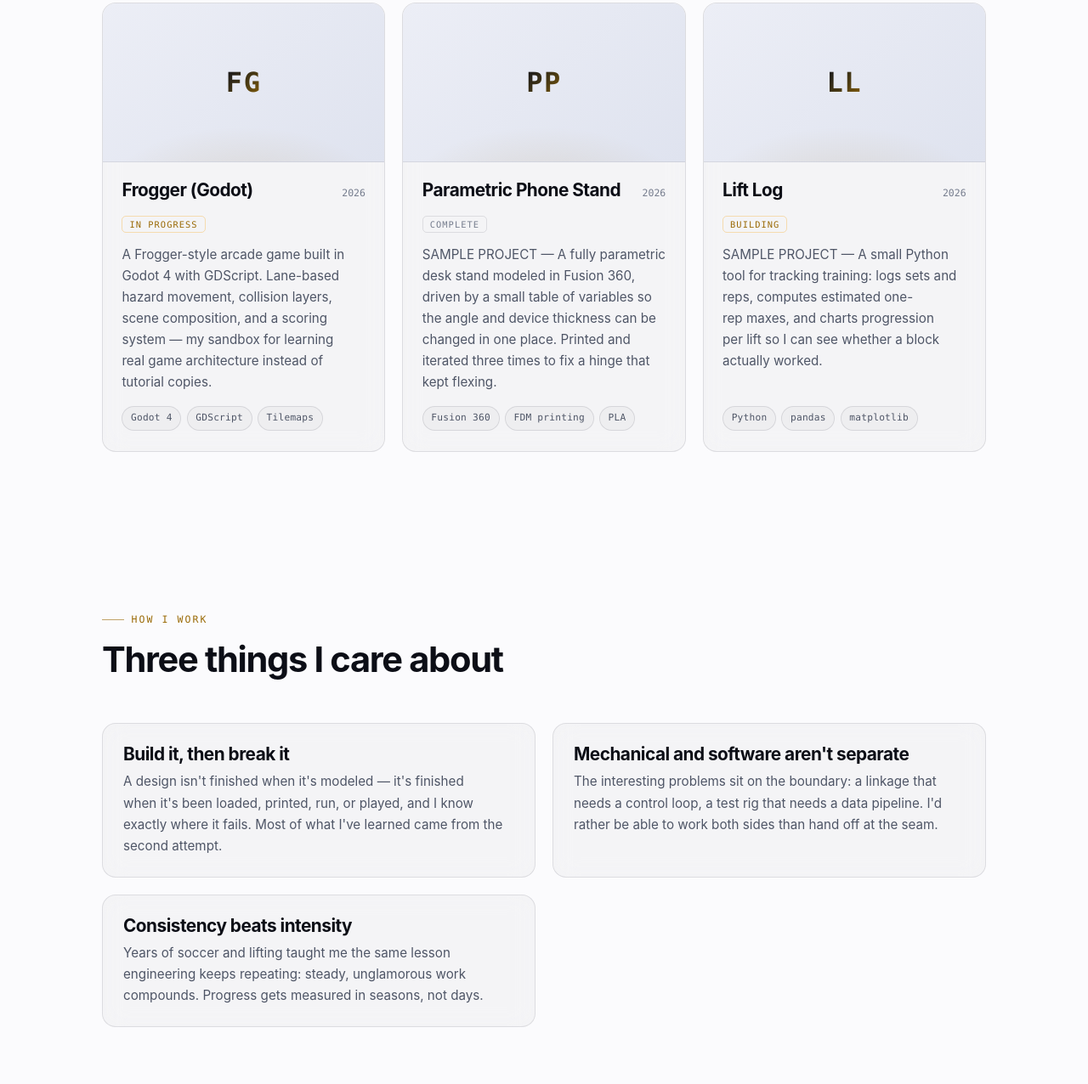
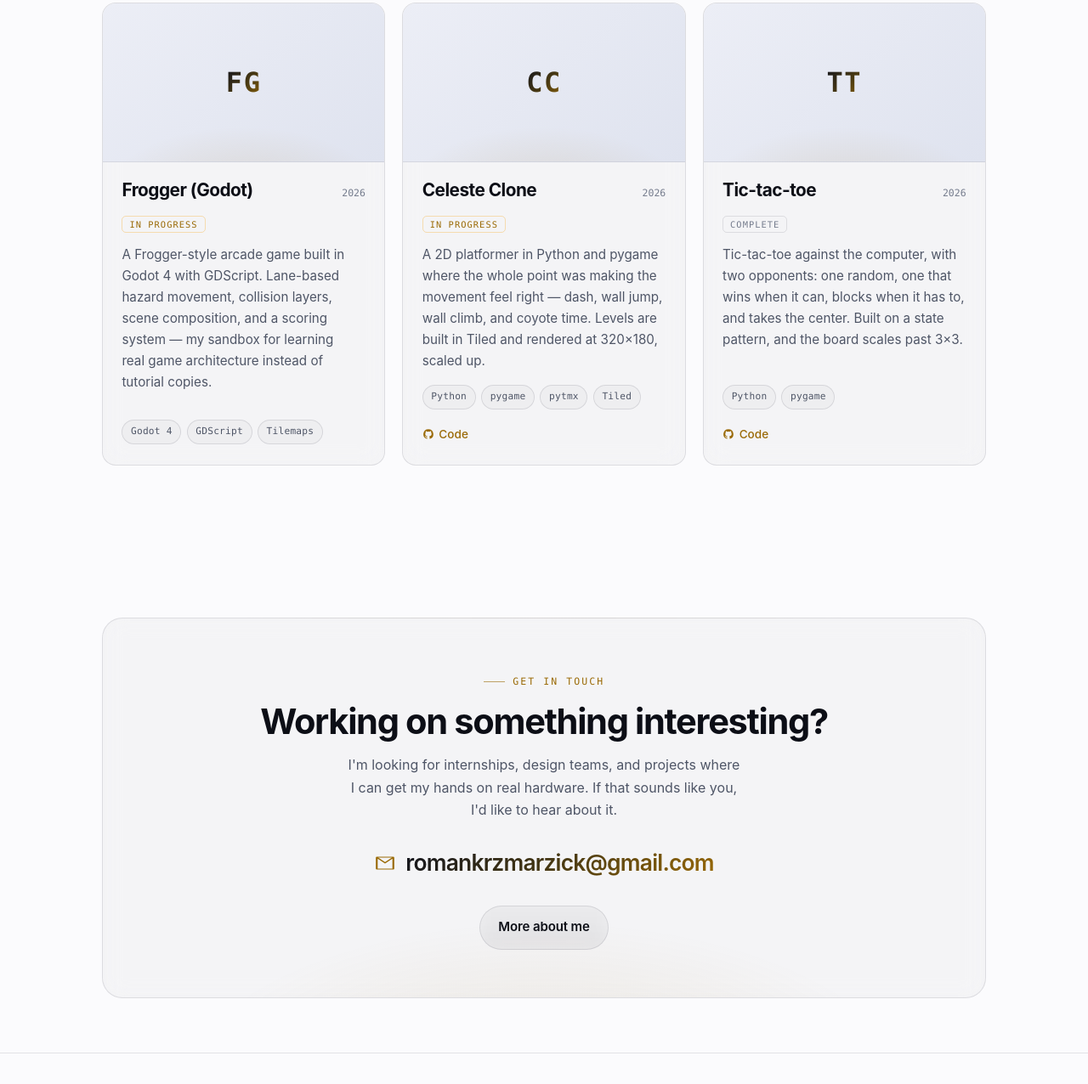
Before and after one commit to romankrzmarzick/romankrzmarzick.github.io, a plain HTML site: page index.html in a window 1280 px wide. Shown: the part 1330-2606 px from the top of the page at 85% size. Drawn offline with Linux system fonts and the light colour scheme.

Commit message:
Replace sample projects with real ones; drop homepage values section
- Add Celeste Clone, Tic-tac-toe, Space Shooter, and Pong with repo links
- Remove the three invented sample projects
- Remove the homepage "Three things I care about" section
- Normalize project tags: Game Dev, Godot, Python, AI, Web

```diff
--- a/assets/js/content.js
+++ b/assets/js/content.js
@@ -135,56 +135,70 @@ const SITE = {
       status: "In progress",
       blurb:
         "A Frogger-style arcade game built in Godot 4 with GDScript. Lane-based hazard movement, collision layers, scene composition, and a scoring system — my sandbox for learning real game architecture instead of tutorial copies.",
-      tags: ["Game Dev", "Code"],
+      tags: ["Game Dev", "Godot"],
       tech: ["Godot 4", "GDScript", "Tilemaps"],
       featured: true,
+      // No repo link yet — push it to GitHub and add:
+      // repo: "https://github.com/romankrzmarzick/Frogger",
+      links: {},
+    },
+    {
+      title: "Celeste Clone",
+      year: "2026",
+      status: "In progress",
+      blurb:
+        "A 2D platformer in Python and pygame where the whole point was making the movement feel right — dash, wall jump, wall climb, and coyote time. Levels are built in Tiled and rendered at 320×180, scaled up.",
+      tags: ["Game Dev", "Python"],
+      tech: ["Python", "pygame", "pytmx", "Tiled"],
+      featured: true,
       links: {
-        // repo: "https://github.com/romankrzmarzick/frogger",
+        repo: "https://github.com/romankrzmarzick/CelesteClone",
       },
     },
     {
-      // SAMPLE
-      title: "Parametric Phone Stand",
+      title: "Tic-tac-toe",
       year: "2026",
       status: "Complete",
       blurb:
-        "SAMPLE PROJECT — A fully parametric desk stand modeled in Fusion 360, driven by a small table of variables so the angle and device thickness can be changed in one place. Printed and iterated three times to fix a hinge that kept flexing.",
-      tags: ["CAD", "Hardware"],
-      tech: ["Fusion 360", "FDM printing", "PLA"],
+        "Tic-tac-toe against the computer, with two opponents: one random, one that wins when it can, blocks when it has to, and takes the center. Built on a state pattern, and the board scales past 3×3.",
+      tags: ["Game Dev", "Python", "AI"],
+      tech: ["Python", "pygame"],
       featured: true,
-      links: {},
+      links: {
+        repo: "https://github.com/romankrzmarzick/Tic-tac-toe",
+      },
     },
     {
-      // SAMPLE
-      title: "Lift Log",
+      title: "Space Shooter",
       year: "2026",
-      status: "Building",
+      status: "Complete",
       blurb:
-        "SAMPLE PROJECT — A small Python tool for tracking training: logs sets and reps, computes estimated one-rep maxes, and charts progression per lift so I can see whether a block actually worked.",
-      tags: ["Code", "Data"],
-      tech: ["Python", "pandas", "matplotlib"],
-      featured: true,
-      links: {},
+        "A top-down arcade shooter — fly, shoot lasers on a cooldown, dodge asteroids, and survive as long as you can. Sound, music, and frame-by-frame explosions, with every asset preloaded so the loop never touches the disk.",
+      tags: ["Game Dev", "Python"],
+      tech: ["Python", "pygame"],
+      links: {
+        repo: "https://github.com/romankrzmarzick/Space-Shooter",
+      },
     },
     {
-      // SAMPLE
-      title: "Arduino Reaction Timer",
-      year: "2025",
+      title: "Pong",
+      year: "2026",
       status: "Complete",
       blurb:
-        "SAMPLE PROJECT — A breadboard reaction-time game using an Arduino, LEDs, and a push button, with results printed over serial. A first real lesson in debounce, timing, and why pull-up resistors exist.",
-      tags: ["Hardware", "Code"],
-      tech: ["Arduino", "C++", "Breadboarding"],
-      links: {},
+        "The classic, in Python and pygame, against a computer paddle that tracks the ball. The score is written to disk on quit, so it carries over between sessions.",
+      tags: ["Game Dev", "Python"],
+      tech: ["Python", "pygame", "JSON"],
+      links: {
+        repo: "https://github.com/romankrzmarzick/Pong",
+      },
     },
     {
-      // SAMPLE
       title: "Personal Website",
       year: "2026",
       status: "Live",
       blurb:
         "This site. Hand-built static pages with no framework and no build step, driven by a single content file so updating it never turns into a chore. Deployed on GitHub Pages.",
-      tags: ["Code", "Web"],
+      tags: ["Web"],
       tech: ["HTML", "CSS", "JavaScript", "GitHub Pages"],
       links: {
         repo: "https://github.com/romankrzmarzick/romankrzmarzick.github.io",
--- a/index.html
+++ b/index.html
@@ -88,44 +88,6 @@
     </div>
   </section>
 
-  <!-- What I'm about -->
-  <section class="section section--tight" aria-labelledby="focus-heading">
-    <div class="container">
-      <div class="section-head" data-reveal>
-        <div>
-          <span class="eyebrow">How I work</span>
-          <h2 id="focus-heading">Three things I care about</h2>
-        </div>
-      </div>
-
-      <div class="grid grid-2" data-stagger="90">
-        <article class="card">
-          <h3>Build it, then break it</h3>
-          <p>
-            A design isn't finished when it's modeled — it's finished when it's been loaded,
-            printed, run, or played, and I know exactly where it fails. Most of what I've
-            learned came from the second attempt.
-          </p>
-        </article>
-        <article class="card">
-          <h3>Mechanical and software aren't separate</h3>
-          <p>
-            The interesting problems sit on the boundary: a linkage that needs a control loop,
-            a test rig that needs a data pipeline. I'd rather be able to work both sides than
-            hand off at the seam.
-          </p>
-        </article>
-        <article class="card">
-          <h3>Consistency beats intensity</h3>
-          <p>
-            Years of soccer and lifting taught me the same lesson engineering keeps repeating:
-            steady, unglamorous work compounds. Progress gets measured in seasons, not days.
-          </p>
-        </article>
-      </div>
-    </div>
-  </section>
-
   <!-- CTA -->
   <section class="section section--tight">
     <div class="container">
```
